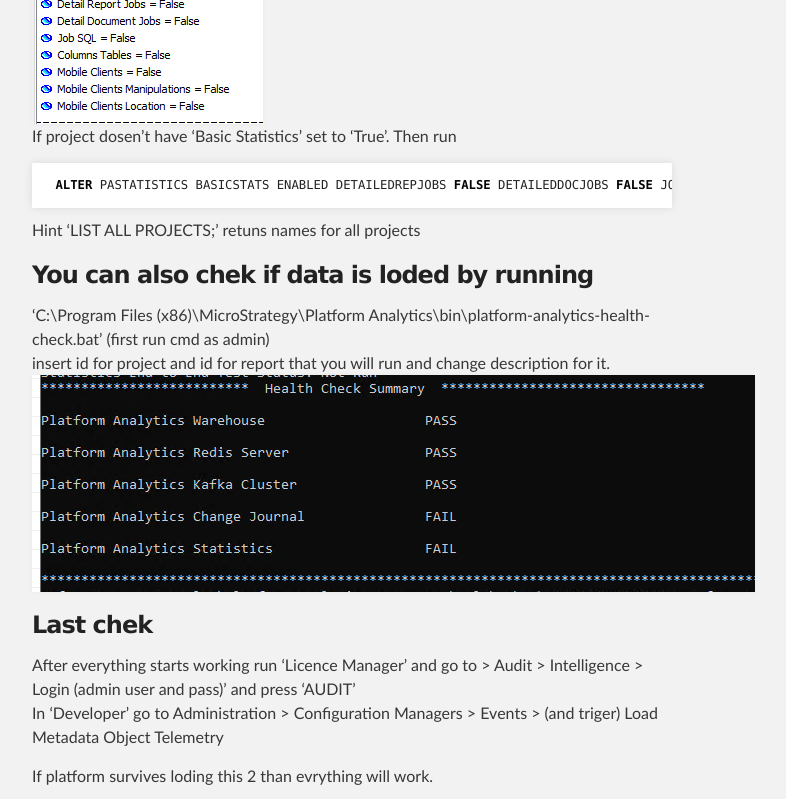
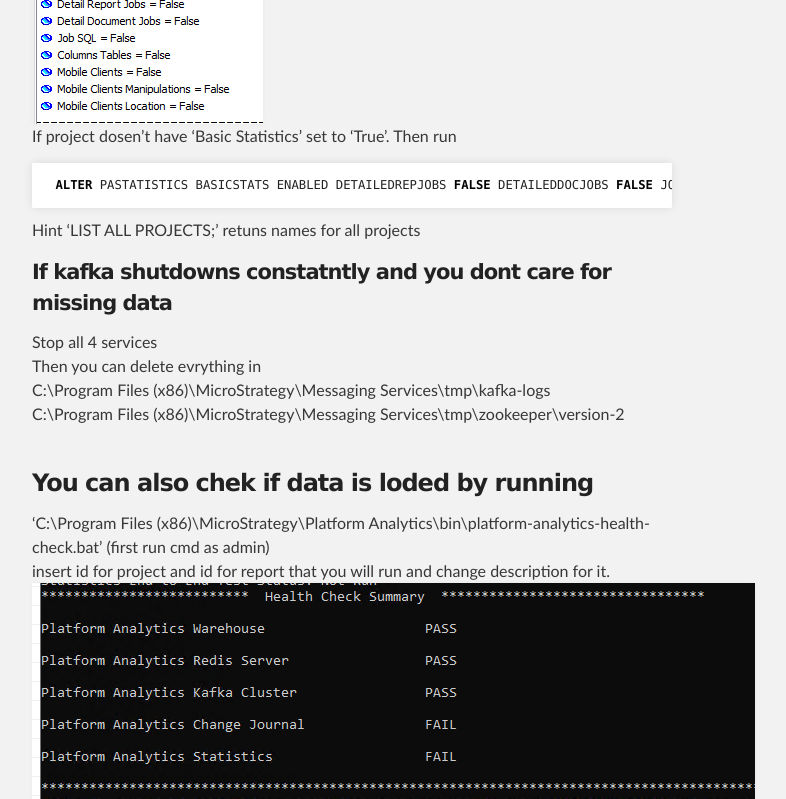
Before and after one commit to kl82slo/kl82slo.github.io, a Jekyll site: the page built from _posts/2024-04-20-0018 MicroStrategy Platform Analytics.md, in a window 1280 px wide and 900 px high, scrolled down 3918 px, cut to the strip 0-799 px from the top of the window. Shown: the whole strip, without its empty margins (288-1074 px from the left). Built offline with Jekyll 4.4.1, drawn with Linux system fonts in a browser that asks for light colours.

Commit message:
Update 2024-04-20-0018 MicroStrategy Platform Analytics.md

```diff
--- a/_posts/2024-04-20-0018 MicroStrategy Platform Analytics.md
+++ b/_posts/2024-04-20-0018 MicroStrategy Platform Analytics.md
@@ -113,6 +113,14 @@
 {% highlight sql %} ALTER PASTATISTICS BASICSTATS ENABLED DETAILEDREPJOBS FALSE DETAILEDDOCJOBS FALSE JOBSQL FALSE COLUMNSTABLES FALSE IN PROJECT "your_project_name";{% endhighlight %}
 Hint 'LIST ALL PROJECTS;' retuns names for all projects<br />
 
+
+#### If kafka shutdowns constatntly and you dont care for missing data
+Stop all 4 services<br />
+Then you can delete evrything in <br />
+C:\Program Files (x86)\MicroStrategy\Messaging Services\tmp\kafka-logs<br />
+C:\Program Files (x86)\MicroStrategy\Messaging Services\tmp\zookeeper\version-2<br />
+<br />
+
 ### You can also chek if data is loded by running<br />
 'C:\Program Files (x86)\MicroStrategy\Platform Analytics\bin\platform-analytics-health-check.bat' (first run cmd as admin)<br />
 insert id for project and id for report that you will run and change description for it.<br />
```
